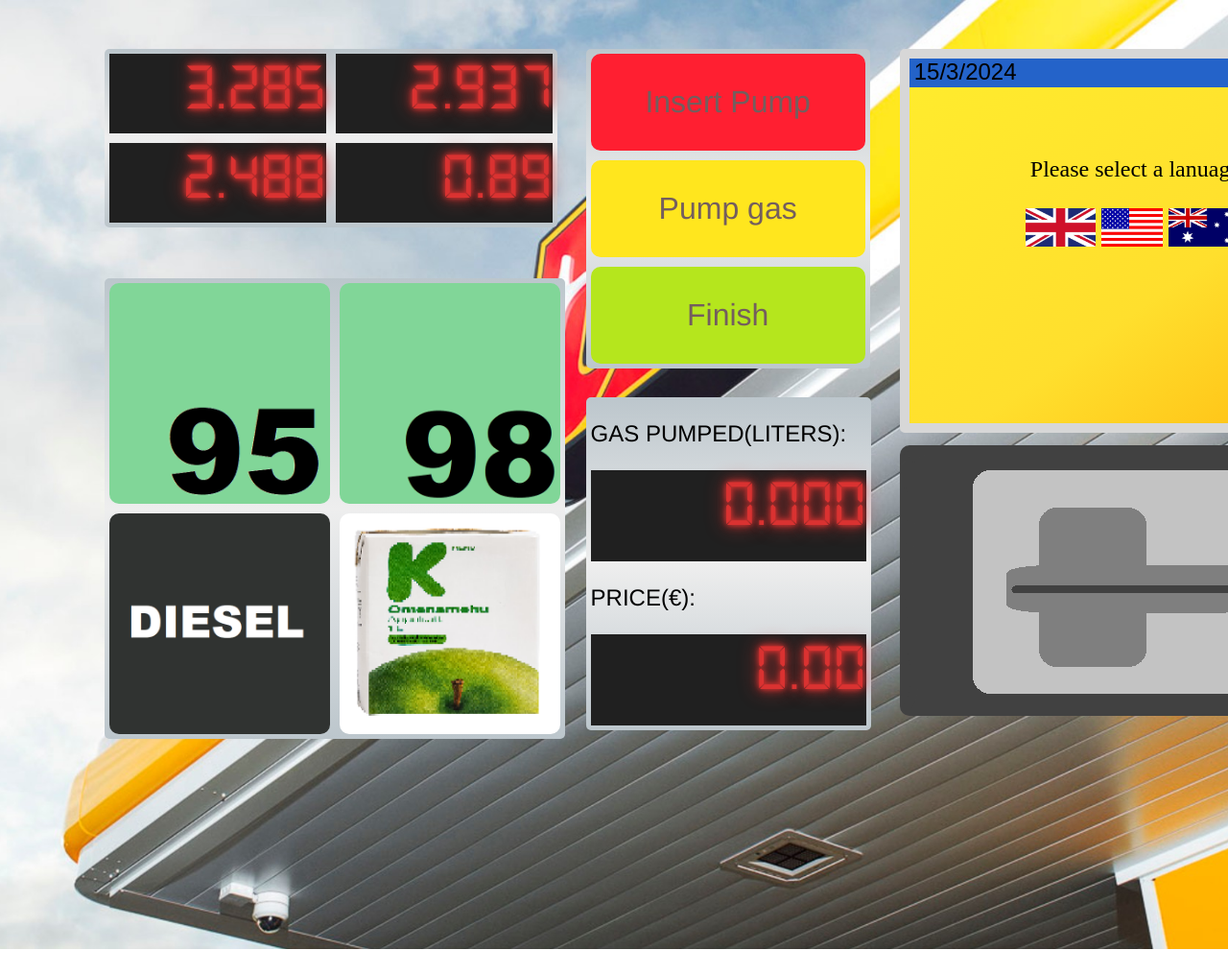
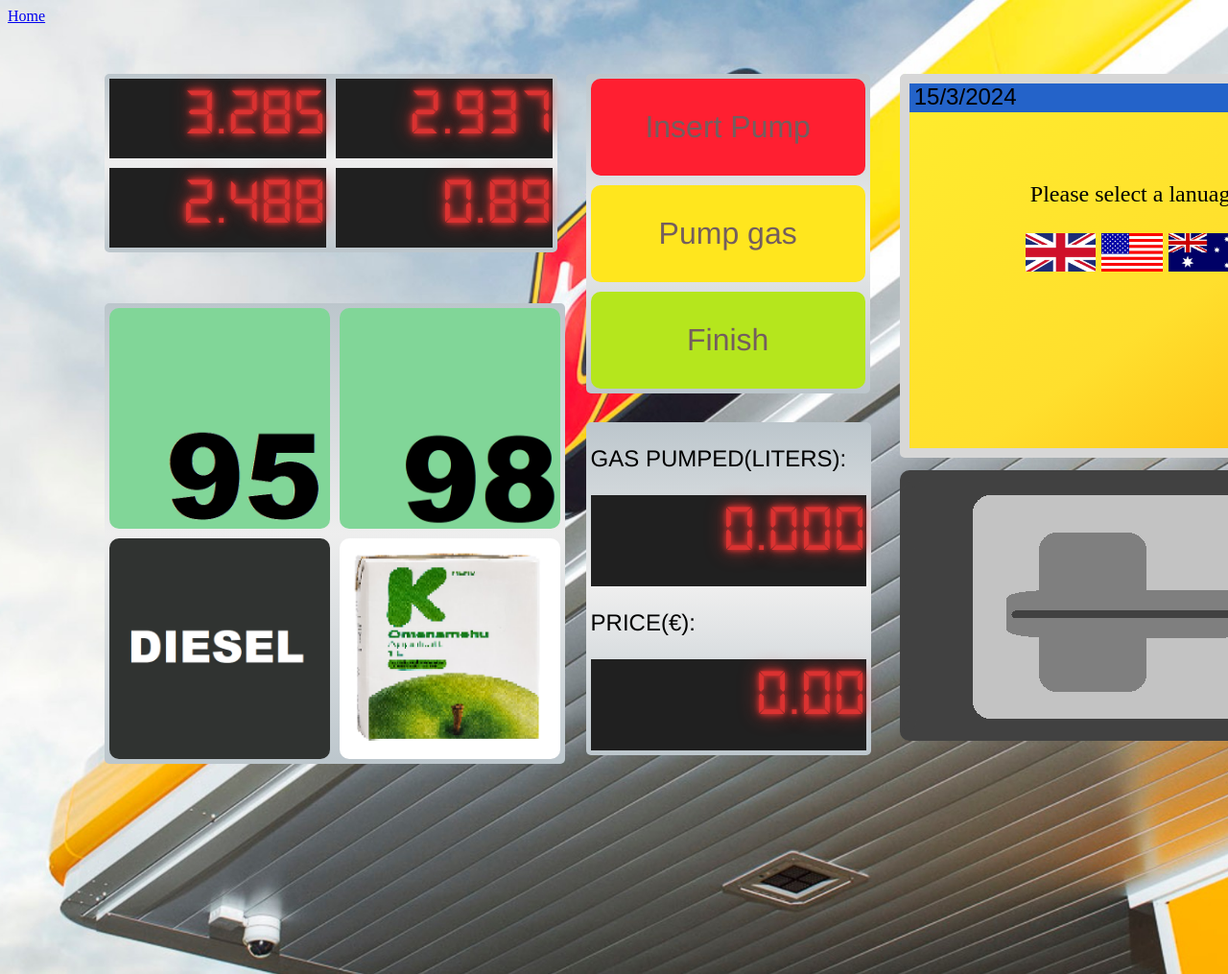
Before and after one commit to equmaq/MyPage, a plain HTML site: page projectDump/BensaSimOld/bensa_simulator2000V2/index.html in a window 1280 px wide. Shown: the top 1015 px of the page at 96% size. Before the commit the page ends 989 px from the top, so only its background shows below. Drawn offline with Linux system fonts and the light colour scheme.

Commit message:
added home buttons to "project dump" pages

```diff
--- a/projectDump/BensaSimOld/bensa_simulator2000V2/index.html
+++ b/projectDump/BensaSimOld/bensa_simulator2000V2/index.html
@@ -12,6 +12,7 @@
         </style>
     </head>
     <body>
+        <a href="/home.html">Home</a>
         <container class="container">
         <div id="cr" class="cr" onclick="cardreader();"></div>
         <div class="PayScreen">
```
Also changed, not shown: projectDump/BensaSimOld/bensa_simulator2000/index.html (+1 -0 lines), projectDump/Lottery/index.html (+1 -0 lines), projectDump/SandFall/index.html (+1 -1 lines), projectDump/Slots/index.html (+1 -0 lines), projectDump/TeeKettle/index.html (+1 -0 lines).
